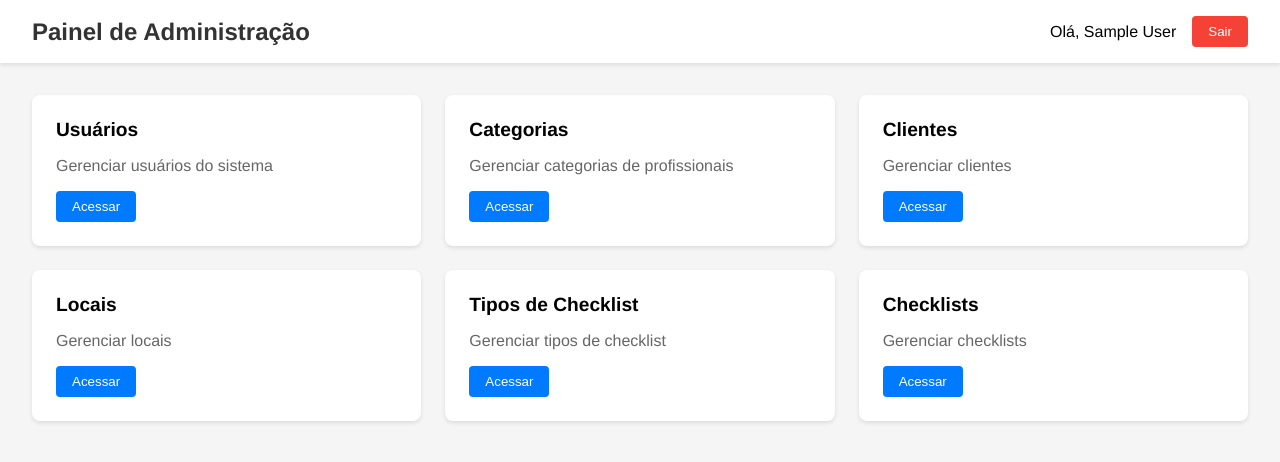
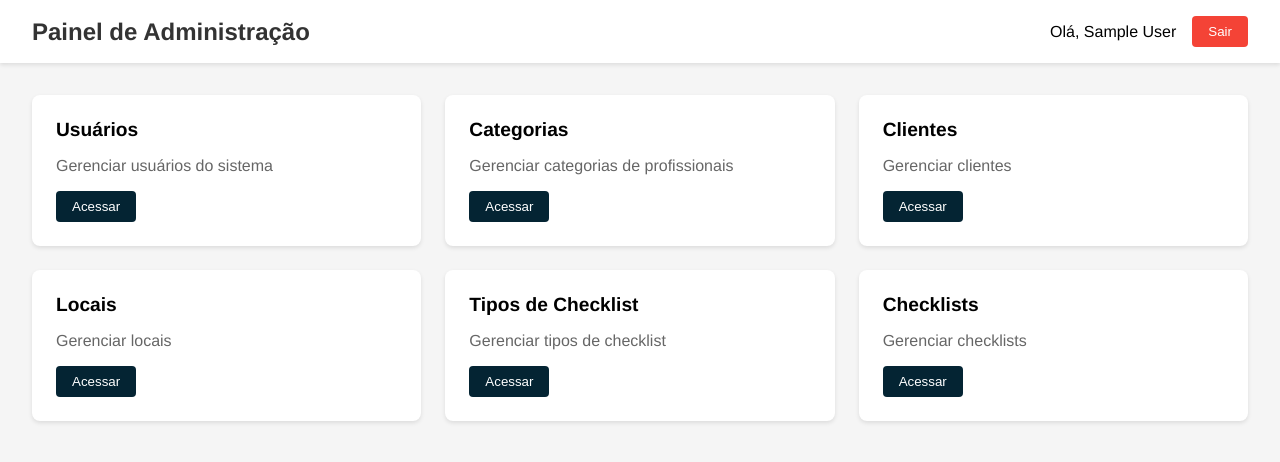
Before and after one commit to flaviobei/checklists, a Next.js app: page /admin in a window 1280 px wide. Shown: the top 462 px of the page. Built offline with nearby package versions, Linux system fonts and the light colour scheme; sample sign-in values are in the browser's storage.

Commit message:
alteração no css e na função de gerar qr code

```diff
--- a/styles/Admin.module.css
+++ b/styles/Admin.module.css
@@ -17,7 +17,7 @@
 .header h1 {
   margin: 0;
   font-size: 1.5rem;
-  color: #333;
+  color: #042433;
 }
 
 .userInfo {
@@ -55,6 +55,8 @@
 
 .card:hover {
   transform: translateY(-5px);
+  box-shadow: 0 2px 4px rgba(41, 140, 166, 1.00)
+
 }
 
 .card h2 {
@@ -69,12 +71,16 @@
 }
 
 .card button {
-  background-color: #007bff;
+  background-color: #042433;
   color: white;
   border: none;
   border-radius: 4px;
   padding: 0.5rem 1rem;
   cursor: pointer;
+}
+
+.card button:hover {
+  background-color: #298ca6;
 }
 
 .loading {
--- a/styles/Professional.module.css
+++ b/styles/Professional.module.css
@@ -200,8 +200,6 @@
   width: 0%;
   transition: width 0.5s ease;
 }
-=======
-}
 
 /* 🔥 Container da barra */
 .progressContainer {
```
